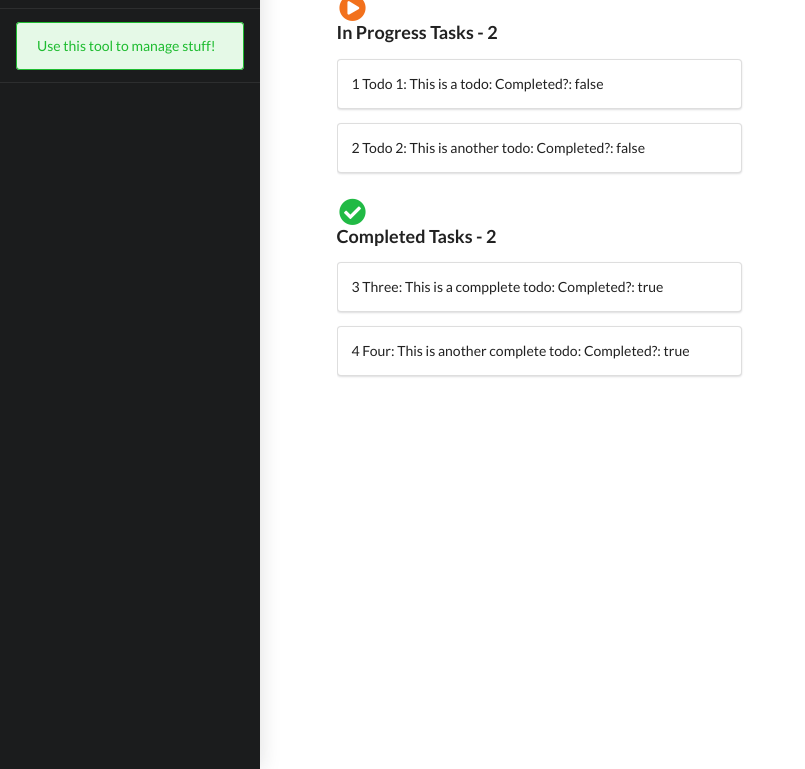
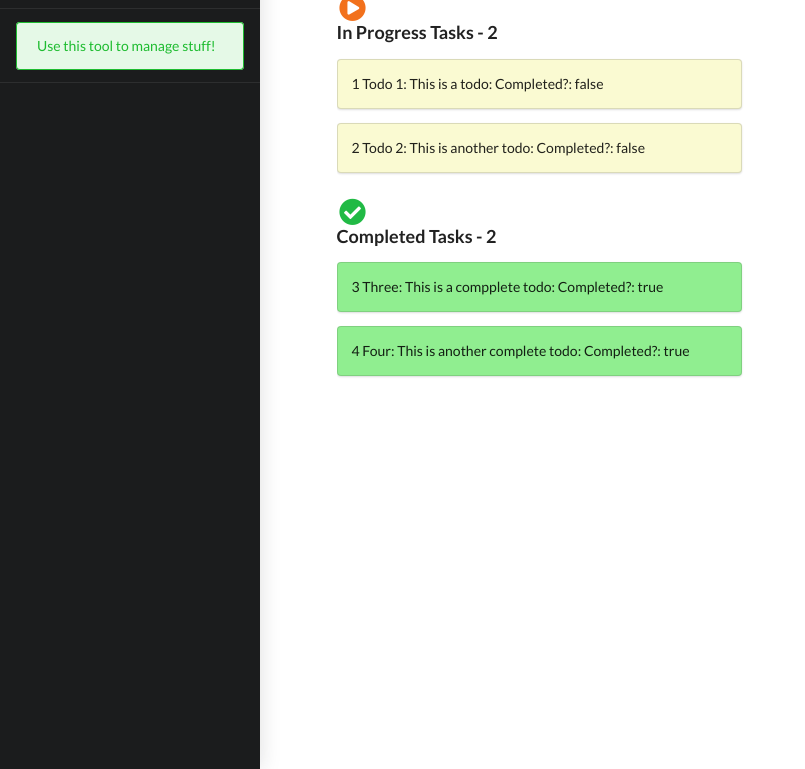
Before and after one commit to shamca65/rails-vuejs, a plain HTML site: page index.html in a window 1280 px wide. Shown: the part 31-800 px from the top of the page, without its empty margins (0-805 px from the left). Drawn offline with nearby package versions, Linux system fonts and the light colour scheme.

Commit message:
added a task template

```diff
--- a/app.js
+++ b/app.js
@@ -1,5 +1,16 @@
 var app = new Vue({
     el: '#app',
+    components: {
+      'task':  {
+                props: ['task'],
+                template: `
+                         <div class="ui segment task"
+                             v-bind:class="task.completed ? 'done': 'todo' ">
+                                {{ task.id}} {{ task.name }}: {{ task.description }}: Completed?: {{ task.completed}}
+                        </div>
+                        `
+      }
+    },
     data: {
         tasks: [
             { id: 1, name: 'Todo 1', description: 'This is a todo', completed: false },
--- a/index.html
+++ b/index.html
@@ -25,17 +25,17 @@
                         <div class="ui header">
                             <i class="icon play circle orange"></i><b>In Progress Tasks - {{todoTasks.length}}</b>
                         </div>
-                    <div class="ui segment task" v-for="task in todoTasks">
-                        {{ task.id}} {{ task.name }}: {{ task.description }}: Completed?: {{ task.completed}}
-                    </div>
+                    <task
+                         v-bind:task="task"
+                         v-for="task in todoTasks" />
                 </div>
                 <div id="completed" class="tasklist">
                         <div class="ui header">
                             <i class="icon check circle green"></i><b>Completed Tasks - {{completedTasks.length}}</b>
                         </div>
-                    <div class="ui segment task" v-for="task in completedTasks">
-                        {{ task.id}} {{ task.name }}: {{ task.description }}: Completed?: {{ task.completed}}
-                    </div>
+                    <task
+                         v-bind:task="task"
+                         v-for="task in completedTasks" />
                 </div>
             </div>
             <div class="six wide column">
--- a/styles.css
+++ b/styles.css
@@ -2,3 +2,12 @@
 {
     padding-top: 2em;
 }
+
+.task.done
+{
+    background: lightgreen;
+}
+.task.todo
+{
+    background: lightgoldenrodyellow;
+}
```
